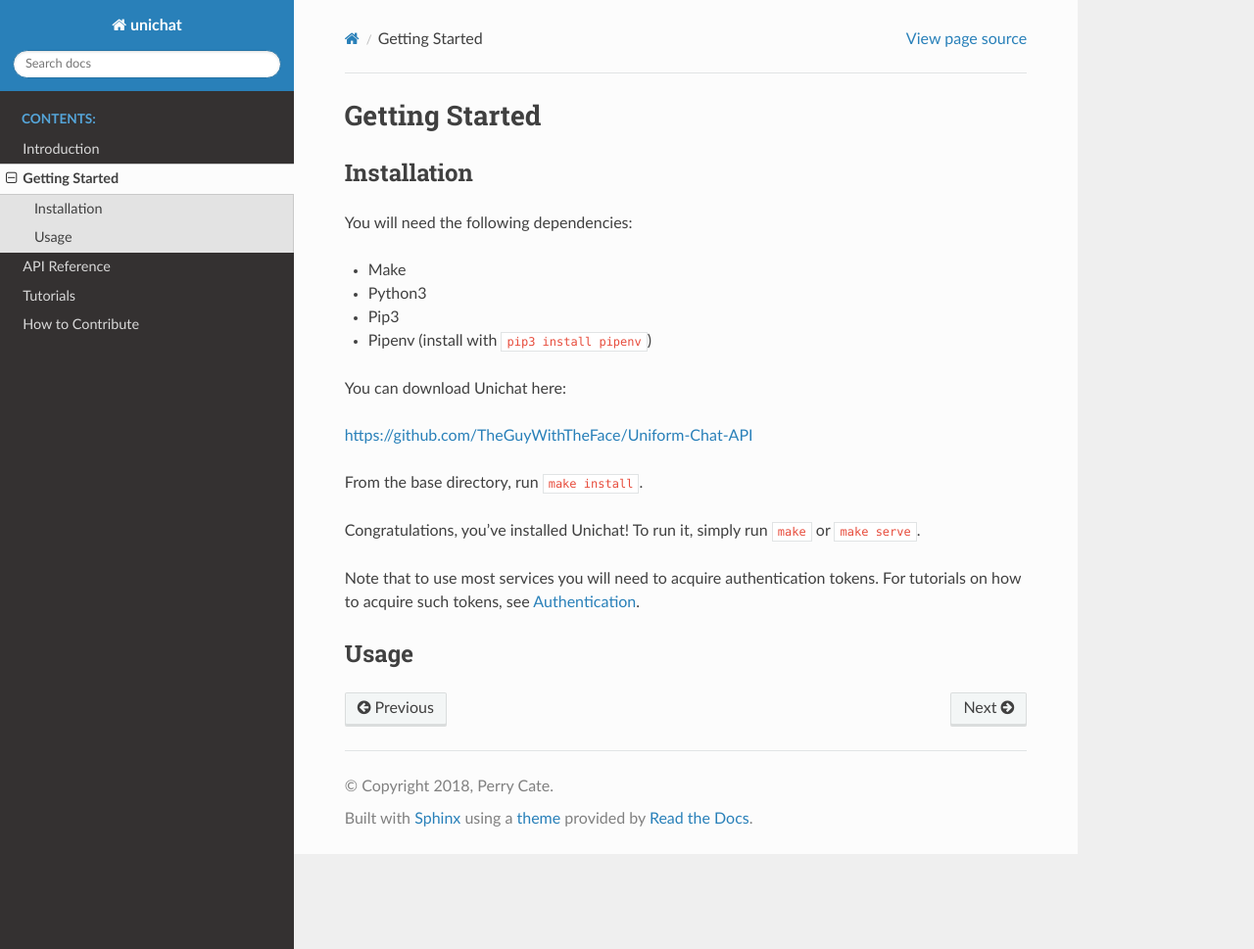
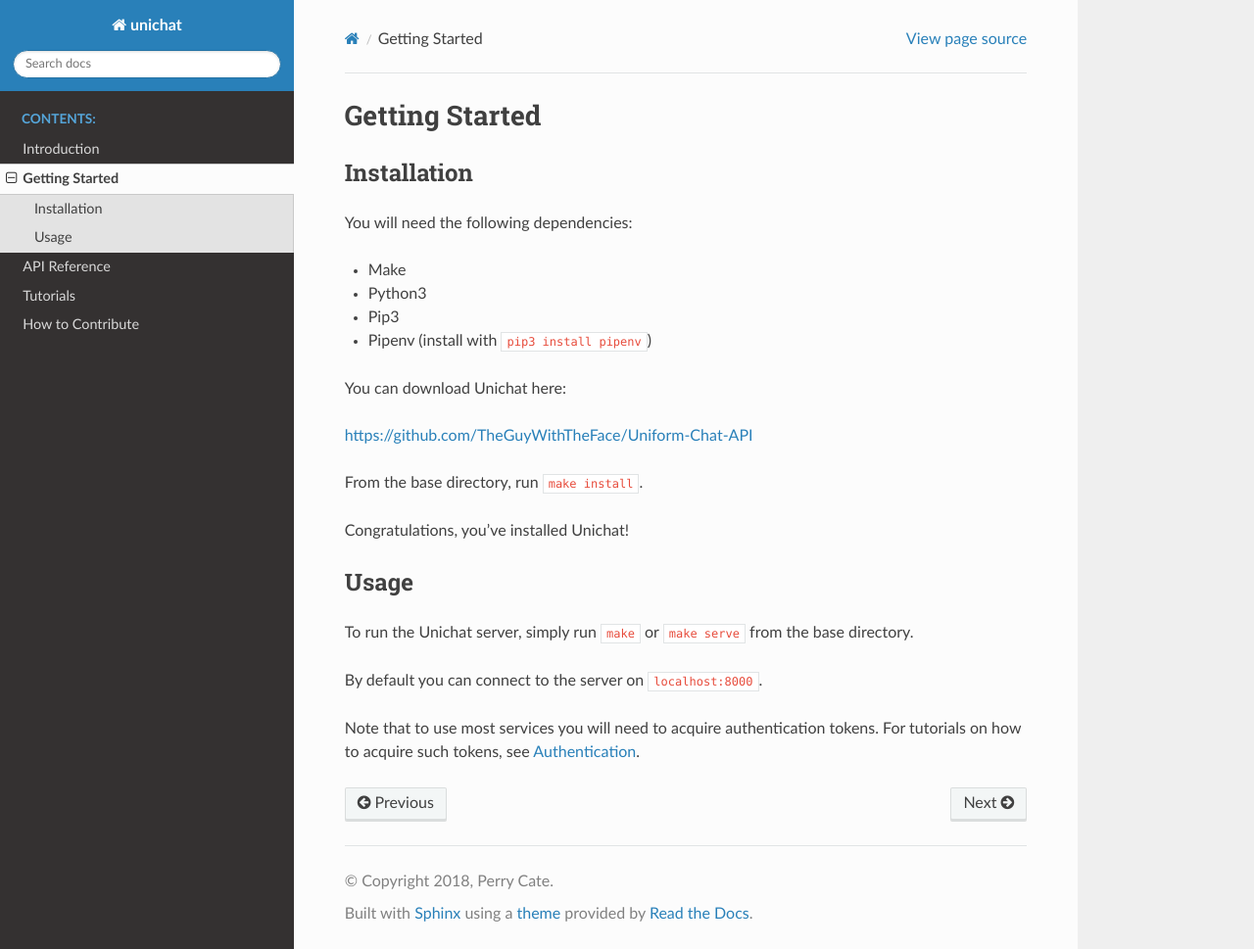
Before and after one commit to perrycate/Uniform-Chat-API, a Sphinx documentation site: the page built from docs/getting_started/index.rst, in a window 1280 px wide and 969 px high. Shown: the whole window at 98% size. Built offline with Sphinx 7.4.7 and the Read the Docs theme 2.0.0, drawn with Linux system fonts in a browser that asks for light colours.

```diff
--- a/docs/getting_started/index.rst
+++ b/docs/getting_started/index.rst
@@ -1,4 +1,5 @@
 .. _getting_started:
+
 Getting Started
 ******************************
 
@@ -18,10 +19,14 @@ https://github.com/TheGuyWithTheFace/Uniform-Chat-API
 From the base directory, run ``make install``.
 
 Congratulations, you've installed Unichat!
-To run it, simply run ``make`` or ``make serve``.
+
+Usage
+==============================
+
+To run the Unichat server, simply run ``make`` or ``make serve`` from the base
+directory.
+
+By default you can connect to the server on ``localhost:8000``.
 
 Note that to use most services you will need to acquire authentication tokens.
 For tutorials on how to acquire such tokens, see :ref:`authentication`.
-
-Usage
-==============================
```
